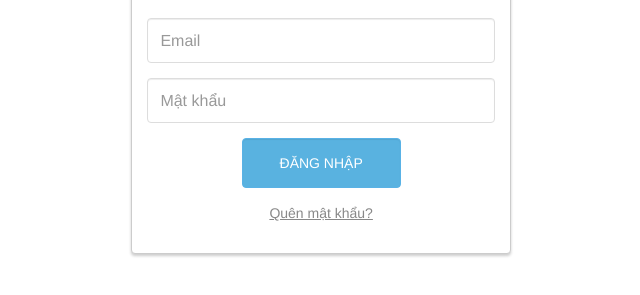
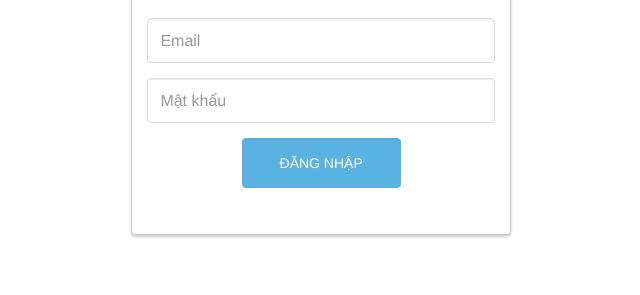
Before and after one commit to lnquy065/QStation, a website: page views/login.html in a window 1280 px wide. Shown: the part 233-528 px from the top of the page, without its empty margins (313-953 px from the left). Drawn offline with nearby package versions, Linux system fonts and the light colour scheme; files whose address does not match are found by name.

Commit message:
Fix login

```diff
--- a/views/login.html
+++ b/views/login.html
@@ -165,7 +165,7 @@
                                         <div class="row">
                                             <div class="col-lg-12">
                                                 <div class="text-center">
-                                                    <a href="https://phpoll.com/recover" tabindex="5" class="forgot-password">Quên mật khẩu?</a>
+                                                    <!-- <a href="https://phpoll.com/recover" tabindex="5" class="forgot-password">Quên mật khẩu?</a> -->
                                                 </div>
                                             </div>
                                         </div>
```
